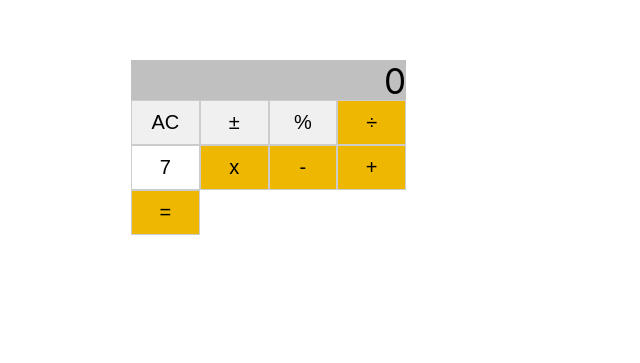
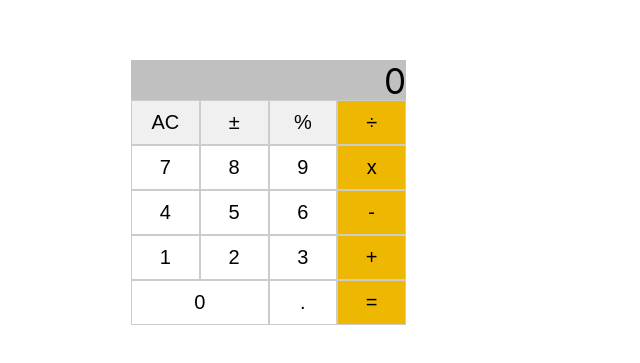
Before and after one commit to kayjeee/Micro_Verse_React_Maths_Mathematician_App_v2, a React (Create React App) app: page / in a window 1280 px wide. Shown: the part 195-558 px from the top of the page, without its empty margins (0-640 px from the left). Built offline with nearby package versions, Linux system fonts and the light colour scheme.

Commit message:
fixed calculator.js

```diff
--- a/src/components/Calculator.js
+++ b/src/components/Calculator.js
@@ -67,11 +67,16 @@ const Calculator = () => {
         >
           ÷
         </button>
-        {/* Rest of the numeric buttons */}
+        {/* Numeric buttons */}
         <button type="button" className="Button" onClick={() => handleButtonClick('7')}>
           7
         </button>
-        {/* ... rest of  the numeric buttons ... */}
+        <button type="button" className="Button" onClick={() => handleButtonClick('8')}>
+          8
+        </button>
+        <button type="button" className="Button" onClick={() => handleButtonClick('9')}>
+          9
+        </button>
         {/* x button */}
         <button
           type="button"
@@ -79,6 +84,15 @@ const Calculator = () => {
           onClick={() => handleButtonClick('x')}
         >
           x
+        </button>
+        <button type="button" className="Button" onClick={() => handleButtonClick('4')}>
+          4
+        </button>
+        <button type="button" className="Button" onClick={() => handleButtonClick('5')}>
+          5
+        </button>
+        <button type="button" className="Button" onClick={() => handleButtonClick('6')}>
+          6
         </button>
         {/* - button */}
         <button
@@ -88,6 +102,15 @@ const Calculator = () => {
         >
           -
         </button>
+        <button type="button" className="Button" onClick={() => handleButtonClick('1')}>
+          1
+        </button>
+        <button type="button" className="Button" onClick={() => handleButtonClick('2')}>
+          2
+        </button>
+        <button type="button" className="Button" onClick={() => handleButtonClick('3')}>
+          3
+        </button>
         {/* + button */}
         <button
           type="button"
@@ -96,7 +119,12 @@ const Calculator = () => {
         >
           +
         </button>
-        {/* Rest of the numeric buttons */}
+        <button type="button" className="Button zero" onClick={() => handleButtonClick('0')}>
+          0
+        </button>
+        <button type="button" className="Button" onClick={() => handleButtonClick('.')}>
+          .
+        </button>
         {/* = button */}
         <button
           type="button"
```
